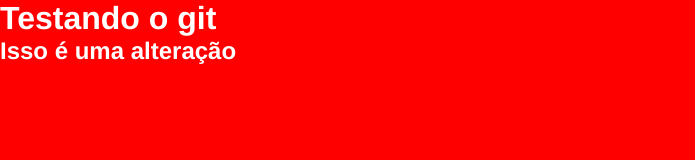
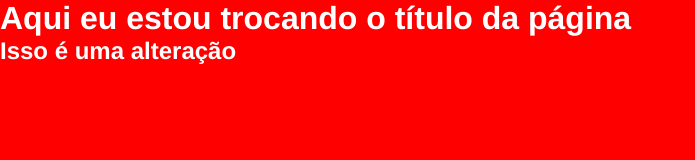
Before and after one commit to Matheuspgonsalves/AprendendoGit, a plain HTML site: page index.html in a window 1280 px wide. Shown: the whole page, without its empty margins (0-695 px from the left). Drawn offline with Linux system fonts and the light colour scheme.

Commit message:
novo título

```diff
--- a/index.html
+++ b/index.html
@@ -8,7 +8,7 @@
     <link rel="stylesheet" href="./style.css">
 </head>
 <body>
-    <h1>Testando o git</h1>
+    <h1>Aqui eu estou trocando o título da página</h1>
     <h2>Isso é uma alteração</h2>
 </body>
 </html>
```
